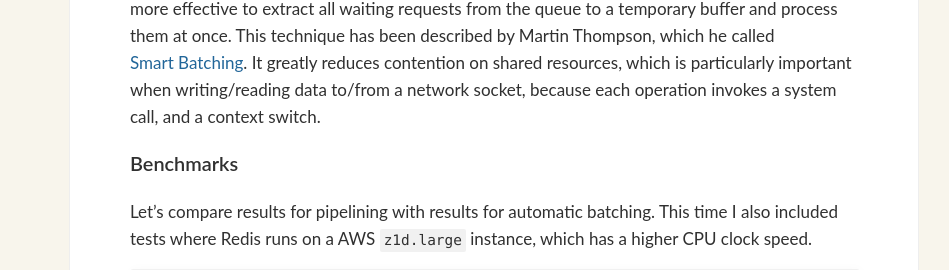
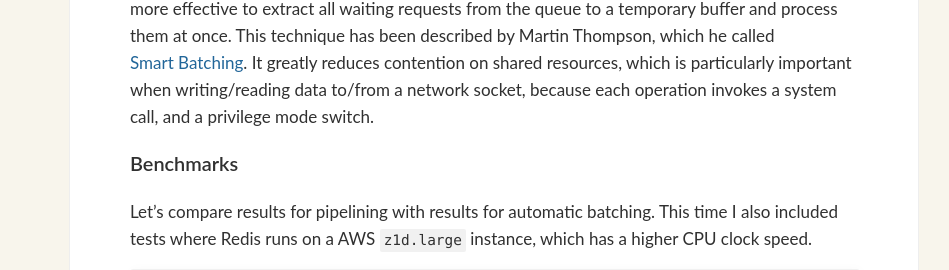
Before and after one commit to msulima/msulima.github.io, a Jekyll site: the page built from _posts/2020-07-05-requests-per-second-to-redis.markdown, in a window 1280 px wide and 900 px high, scrolled down 4448 px. Shown: the part 208-478 px from the top of the window, without its empty margins (146-1095 px from the left). Built offline with Jekyll 4.4.1, drawn with Linux system fonts in a browser that asks for light colours; comment, search, counter and statistics services are not loaded.

```diff
--- a/_posts/2020-07-05-requests-per-second-to-redis.markdown
+++ b/_posts/2020-07-05-requests-per-second-to-redis.markdown
@@ -138,7 +138,7 @@
 [Smart Batching](https://mechanical-sympathy.blogspot.com/2011/10/smart-batching.html).
 It greatly reduces contention on shared resources, which is particularly important when
 writing/reading data to/from a network socket, because each operation invokes a system call,
-and a context switch.
+and a privilege mode switch.
 
 ### Benchmarks
 
```
